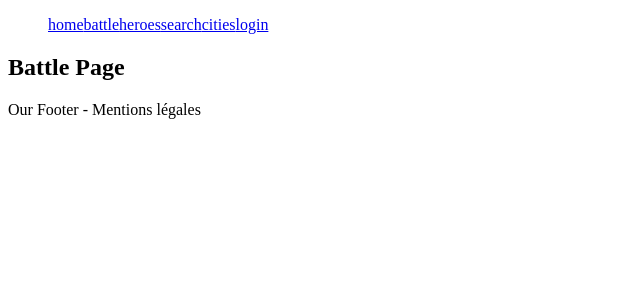
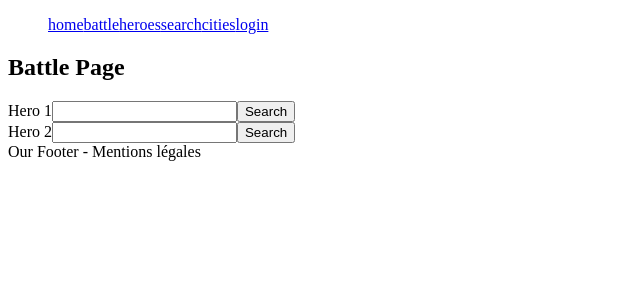
Before and after one commit to jarod51/react-superhero-electre, a React (Create React App) app: page /battle in a window 1280 px wide. Shown: the top 300 px of the page, without its empty margins (0-640 px from the left). Built offline with nearby package versions, Linux system fonts and the light colour scheme.

Commit message:
test: add Battle tests

```diff
--- a/src/pages/Battle.tsx
+++ b/src/pages/Battle.tsx
@@ -1,7 +1,32 @@
+import { useState } from 'react'
+
+type BattleFormProps = {
+  label: string,
+  id: string,
+  callback: () => void,
+}
+
+const BattleForm = ({ label, id, callback }: BattleFormProps) => {
+  return (
+    <form>
+      <label htmlFor={id}>{label}</label>
+      <input type='text' id={id} />
+      <button onClick={callback}>Search</button>
+    </form>
+  )
+}
+
 const Battle = () => {
+  const [selectHeroOne, setSelectHeroOne] = useState(false)
+  const [selectHeroTwo, setSelectHeroTwo] = useState(false)
   return (
     <section>
       <h1>Battle Page</h1>
+      {/* Chaque formulaire doit rechercher independament de l'autre le hero specifie et avoir un etat loading / resultat / pas de resultat */}
+      {/* Si deux heros sont selectionner, faire apparaitre un bouton "Battle" */}
+      <BattleForm label='Hero 1' id='hero1' callback={() => setSelectHeroOne(true)} />
+      <BattleForm label='Hero 2' id='hero2' callback={() => setSelectHeroTwo(true)} />
+      <button hidden={!(selectHeroOne && selectHeroTwo)}>Battle</button>
     </section>
   )
 }
```
Also changed, not shown: 1 other file (tests, documents, lock files or other folders).
